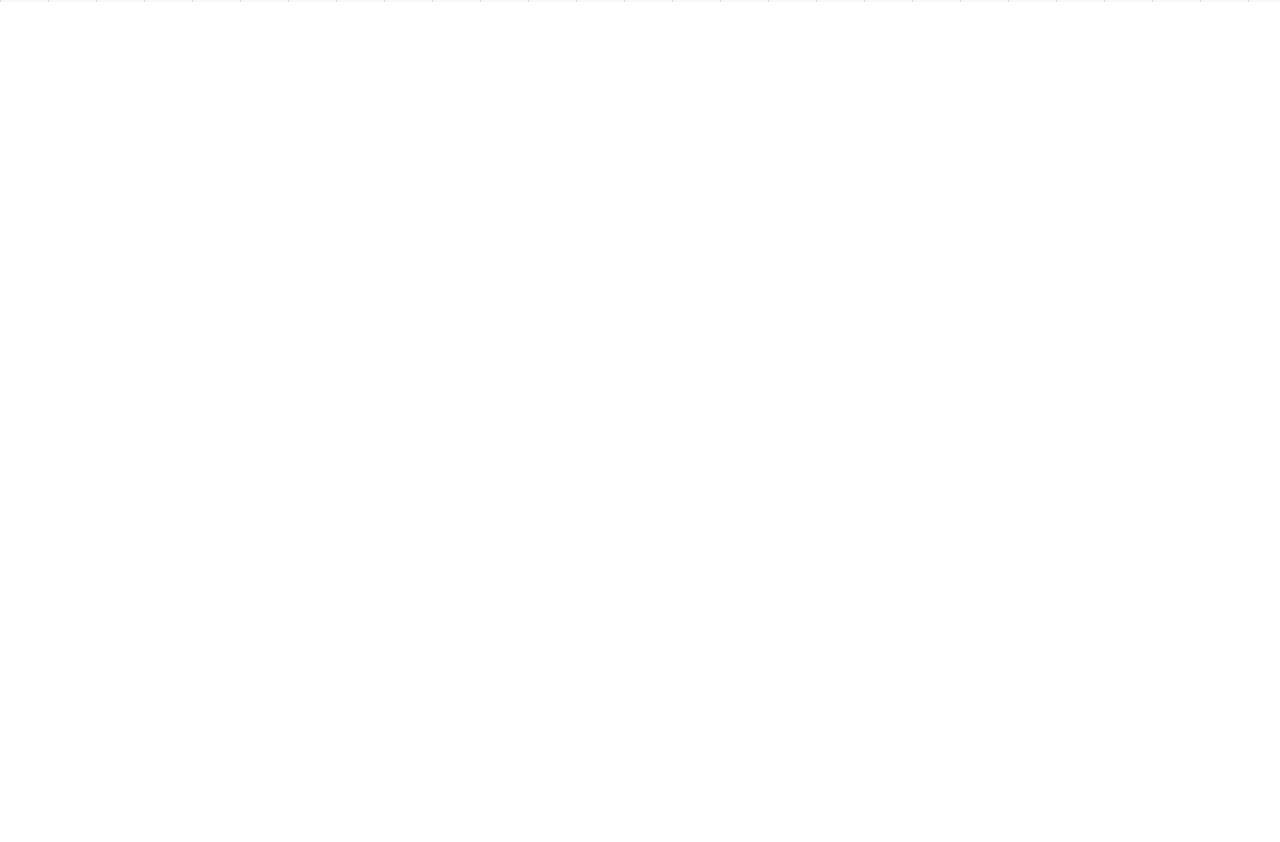
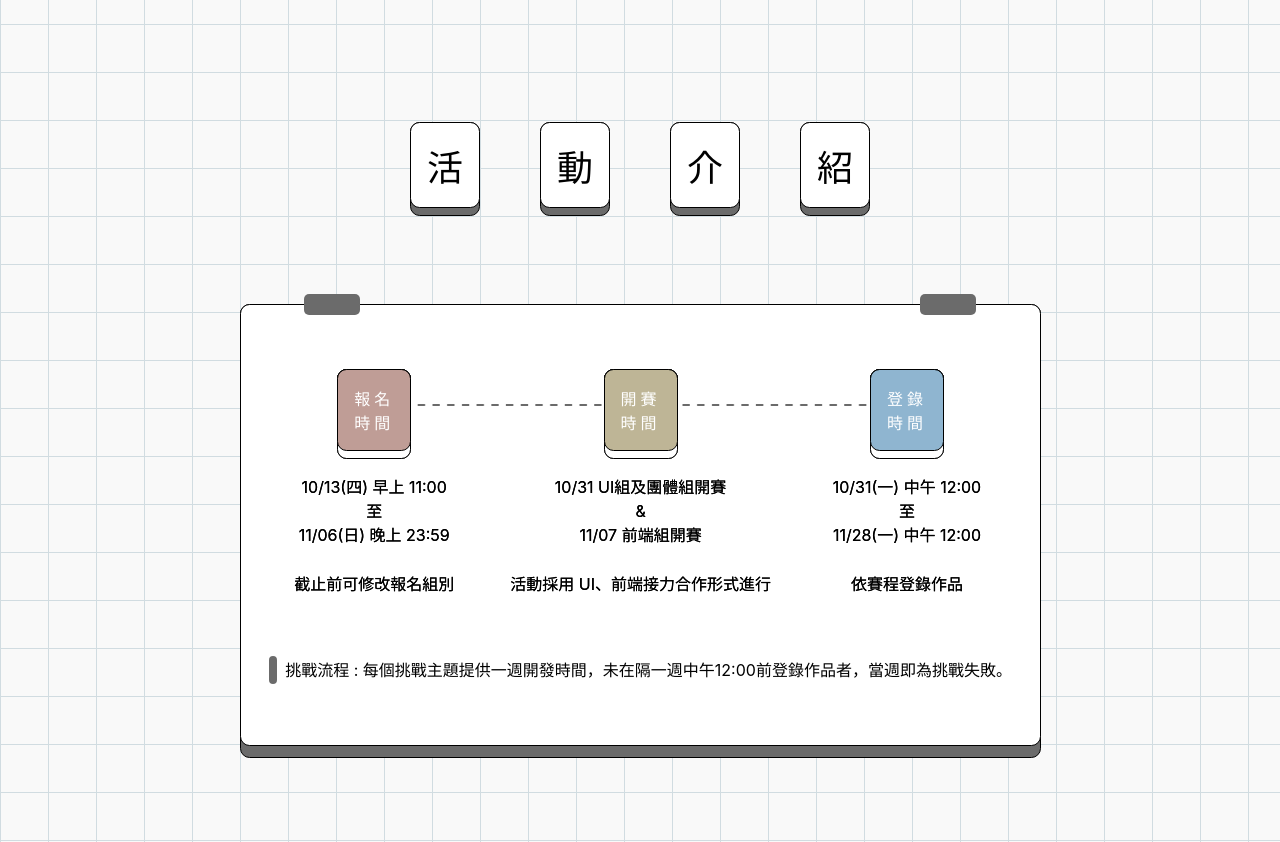
Before and after one commit to ms314006/event-website, a Next.js app: page / in a window 1280 px wide. Shown: the part 3720-4562 px from the top of the page. Before the commit the page ends 3842 px from the top, so only its background shows below. Built offline with nearby package versions, Linux system fonts and the light colour scheme.

Commit message:
ADD Regulation

```diff
--- /dev/null
+++ b/components/Regulation/index.js
@@ -0,0 +1,80 @@
+import Image from 'next/image'
+import Shaded from '../Shaded'
+import styles from './regulation.module.css'
+
+export default function Regulation() {
+  return (
+    <div className={styles.container}>
+      <div className={styles.title}>
+        <Shaded color="#ffffff" shadowColor="#6b6b6b">
+          <span className={styles.titleChar}>活</span>
+        </Shaded>
+        <Shaded color="#ffffff" shadowColor="#6b6b6b">
+          <span className={styles.titleChar}>動</span>
+        </Shaded>
+        <Shaded color="#ffffff" shadowColor="#6b6b6b">
+          <span className={styles.titleChar}>介</span>
+        </Shaded>
+        <Shaded color="#ffffff" shadowColor="#6b6b6b">
+          <span className={styles.titleChar}>紹</span>
+        </Shaded>
+      </div>
+      <div className={styles.contentWrap}>
+        <div className={styles.pinLeft} />
+        <div className={styles.pinRight} />
+        <Image
+          src="./assets/dashed9.png"
+          alt="dashed9"
+          width={500}
+          height={2}
+          className={styles.linkDashed}
+        />
+        <Shaded
+          color="#ffffff"
+          shadowColor="#6b6b6b"
+          shadowTop="0.75rem"
+          contentPadding="4rem 0rem"
+        >
+          <div className={styles.content}>
+            <div className={styles.stepContent}>
+              <Shaded color="#bf9d96" shadowColor="#ffffff">
+                <span className={styles.stepName}>報名<br />時間</span>
+              </Shaded>
+              <span className={styles.stepPeriod}>
+                10/13(四) 早上 11:00<br />
+                至<br />
+                11/06(日) 晚上 23:59
+              </span>
+              <span>截止前可修改報名組別</span>
+            </div>
+            <div className={styles.stepContent}>
+              <Shaded color="#beb596" shadowColor="#ffffff">
+                <span className={styles.stepName}>開賽<br />時間</span>
+              </Shaded>
+              <span className={styles.stepPeriod}>
+                10/31 UI組及團體組開賽<br />
+                &<br />
+                11/07 前端組開賽
+              </span>
+              <span>活動採用 UI、前端接力合作形式進行</span>
+            </div>
+            <div className={styles.stepContent}>
+              <Shaded color="#8fb5d0" shadowColor="#ffffff">
+                <span className={styles.stepName}>登錄<br />時間</span>
+              </Shaded>
+              <span className={styles.stepPeriod}>
+                10/31(一) 中午 12:00<br />
+                至<br />
+                11/28(一) 中午 12:00
+              </span>
+              <span>依賽程登錄作品</span>
+            </div>
+          </div>
+          <div className={styles.summary}>
+            挑戰流程 : 每個挑戰主題提供一週開發時間，未在隔一週中午12:00前登錄作品者，當週即為挑戰失敗。
+          </div>
+        </Shaded>
+      </div>
+    </div>
+  )
+}
--- /dev/null
+++ b/components/Regulation/regulation.module.css
@@ -0,0 +1,89 @@
+.container {
+  display: flex;
+  flex-direction: column;
+  align-items: center;
+  width: 50rem;
+  height: 45rem;
+  margin: 0 auto;
+}
+
+.title {
+  display: grid;
+  grid-template-columns: repeat(4, 1fr);
+  grid-gap: 3.75rem;
+}
+
+.titleChar {
+  font-size: 2.25rem;
+}
+
+.contentWrap {
+  width: 100%;
+  margin-top: 6rem;
+  position: relative;
+}
+
+.pinRight,
+.pinLeft {
+  width: 3.5rem;
+  height: 1.315rem;
+  border-radius: 5px;
+  background: #6B6B6B;
+  color: #000000;
+  position: absolute;
+  top: -0.6rem;
+  z-index: 5;
+}
+
+.linkDashed {
+  position: absolute;
+  z-index: 5;
+  top: 100px;
+  left: 19%;
+}
+
+.pinRight {
+  right: 4rem;
+}
+
+.pinLeft {
+  left: 4rem;
+}
+
+.content {
+  display: grid;
+  grid-template-columns: repeat(3, 1fr);
+}
+
+.stepName {
+  letter-spacing: 0.25rem;
+  color: #ffffff;
+}
+
+.stepContent {
+  display: flex;
+  flex-direction: column;
+  align-items: center;
+  justify-content: center;
+  width: 16.65rem;
+  z-index: 10;
+}
+
+.stepPeriod {
+  line-height: 1.5rem;
+  margin: 1.5rem 0;
+  text-align: center;
+  margin-bottom: 1.5rem;
+}
+
+.summary {
+  text-align: center;
+  margin-top: 3.85rem;
+}
+
+.summary::before {
+  content: '';
+  border-radius: 0.25rem;
+  border: 0.25rem solid #6B6B6B;
+  margin-right: 0.5rem;
+}
--- a/pages/index.js
+++ b/pages/index.js
@@ -3,6 +3,7 @@ import Introduction from '../components/Introduction';
 import SubIntroduction from '../components/SubIntroduction';
 import FriendlyBanner from '../components/FriendlyBanner';
 import MainTheme from '../components/MainTheme';
+import Regulation from '../components/Regulation';
 import styles from '../styles/Home.module.css'
 
 export default function Home() {
@@ -13,6 +14,7 @@ export default function Home() {
       <SubIntroduction />
       <FriendlyBanner />
       <MainTheme />
+      <Regulation />
     </div>
   )
 }
```
Also changed, not shown: public/assets/dashed9.png (added).
